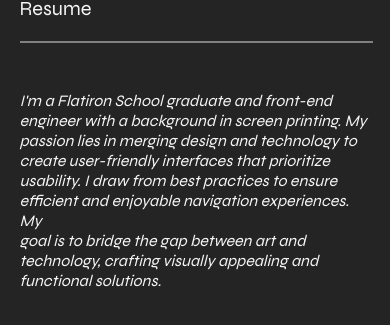
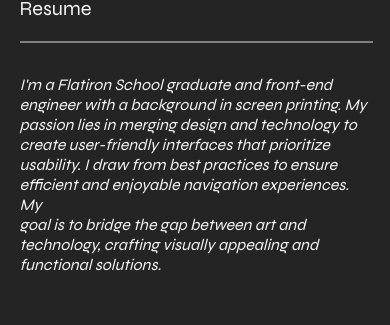
Before and after one commit to Kaltrunner/Portfolio-3, a React (Vite) app: page /about in a window 390 px wide. Shown: the part 351-676 px from the top of the page. Built offline with nearby package versions, Linux system fonts and the light colour scheme; a web font is replaced by a local one.

Commit message:
fixing mobile about

```diff
--- a/src/App.css
+++ b/src/App.css
@@ -80,7 +80,7 @@ body {
     }
     .about-lorem-div {
         width: 100%;
-        margin-top: 10rem;
+        margin-top: 9rem;
     }
     .about-lorem-div p {
         font-size: 1rem;
```
